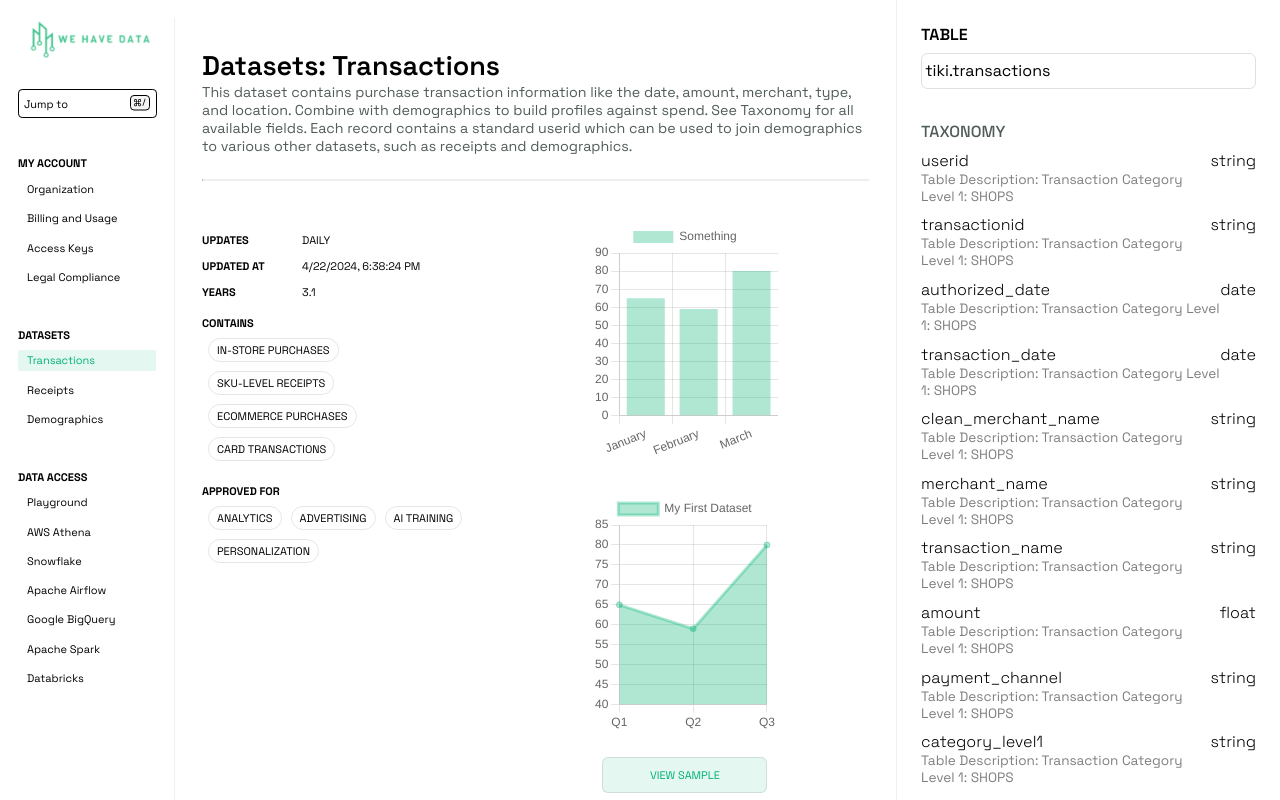
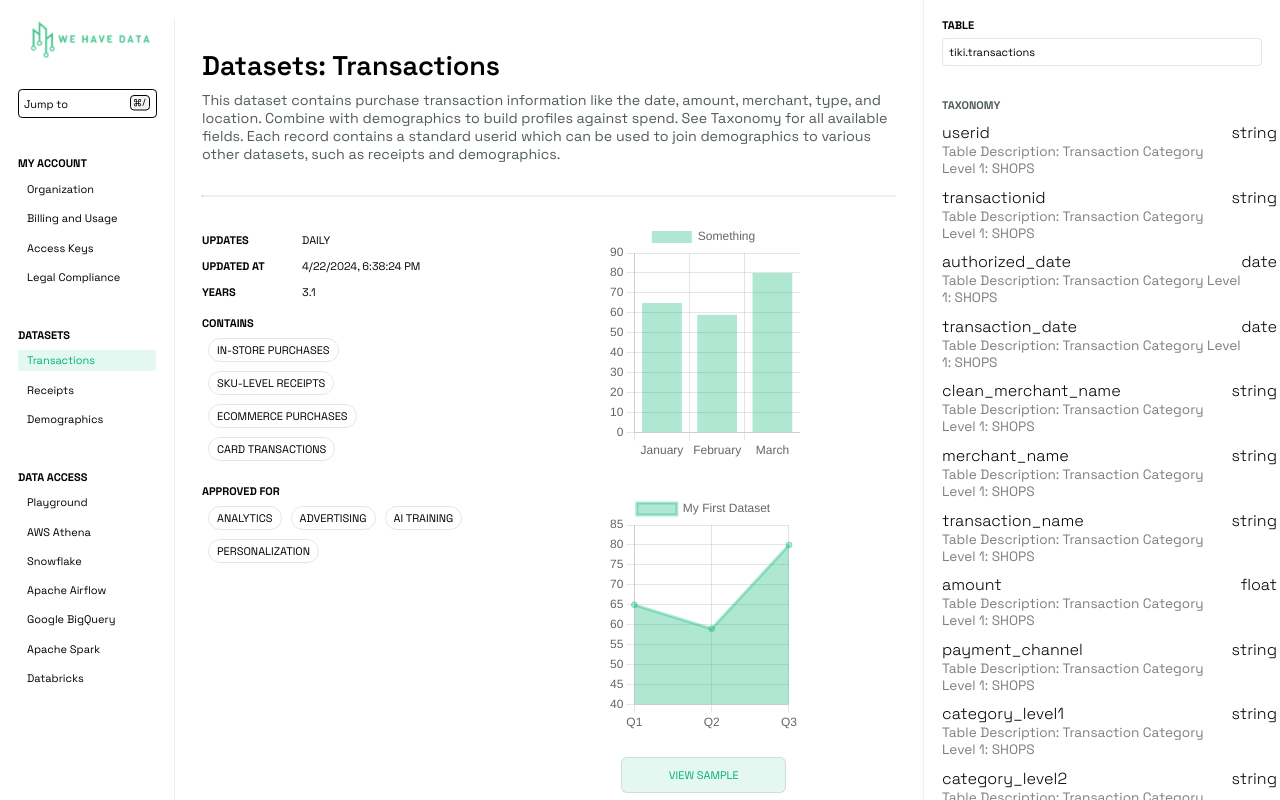
Before and after one commit to tiki/website-client-shop, a Vue app: page / in a window 1280 px wide. Both pictures are taken after a click on the item "Transactions". Shown: the top 800 px of the page. Built offline with nearby package versions, Linux system fonts and the light colour scheme.

Commit message:
wip: pixel perfect third column tweaks

```diff
--- a/src/ContentColumn/ContentColumn.vue
+++ b/src/ContentColumn/ContentColumn.vue
@@ -44,13 +44,12 @@ const closeDrawer = () => {
   flex-direction: column;
   width: 50rem;
   padding: 3rem 1.6875rem;
-  gap: 0.5rem;
   align-items: flex-start;
   align-self: stretch;
 }
 
 .slot-container {
-  margin-top: 2em;
+  margin-top: 1.5rem;
 }
 
 @media (max-width: 1279px) {
--- a/src/ContentColumn/ContentHeader.vue
+++ b/src/ContentColumn/ContentHeader.vue
@@ -47,6 +47,7 @@ console.log(width.value)
 .container {
   display: flex;
   flex-direction: column;
+  gap: 0.5rem;
 }
 
 h1 {
@@ -68,7 +69,7 @@ h2 {
 }
 
 hr {
-  margin-top: 1.5em;
+  margin-top: 1.5rem;
   border-top: 1px solid #00000010;
 }
 
--- a/src/TableColumn/TableColumn.vue
+++ b/src/TableColumn/TableColumn.vue
@@ -11,10 +11,20 @@ defineProps({
 </script>
 
 <template>
-  <div>
+  <div class="table-column">
     <table-column-header :table="table" />
     <table-taxonomy :table="table" />
   </div>
 </template>
 
-<style scoped></style>
+<style scoped>
+.table-column {
+  display: flex;
+  padding: 1.125rem;
+  flex-direction: column;
+  align-items: flex-start;
+  gap: 2rem;
+  flex: 1 0 0;
+  align-self: stretch;
+}
+</style>
--- a/src/TableColumn/TableColumnHeader.vue
+++ b/src/TableColumn/TableColumnHeader.vue
@@ -8,21 +8,40 @@ const props = defineProps({
 </script>
 
 <template>
-  <h1>TABLE</h1>
-  <div class="table-name">tiki.{{ table.toLowerCase() }}</div>
+  <div class="header-container">
+    <h1>TABLE</h1>
+    <div class="table-name">tiki.{{ table.toLowerCase() }}</div>
+  </div>
 </template>
 
 <style scoped>
+.header-container {
+  display: flex;
+  flex-direction: column;
+  align-items: flex-start;
+  gap: 0.375rem;
+  align-self: stretch;
+}
 h1 {
-  font-size: 1em;
-  margin-bottom: 0.5em;
-  font-weight: 600;
+  font-size: 0.6875rem;
+  font-style: normal;
+  font-weight: 700;
+  line-height: normal;
+  text-transform: uppercase;
 }
 
 .table-name {
-  border: 1px solid #00000020;
-  padding: 0.4em 0.2em;
-  border-radius: 0.4em;
-  margin-bottom: 2em;
+  border-radius: 0.25rem;
+  border: 1px solid rgba(0, 0, 0, 0.1);
+  display: flex;
+  padding: 0.375rem;
+  flex-direction: column;
+  align-items: flex-start;
+  align-self: stretch;
+  font-size: 0.6875rem;
+  font-style: normal;
+  font-weight: 400;
+  line-height: normal;
+  text-transform: lowercase;
 }
 </style>
--- a/src/TableColumn/TableTaxonomy.vue
+++ b/src/TableColumn/TableTaxonomy.vue
@@ -40,11 +40,22 @@ const checkTable = () => {
 </template>
 
 <style scoped>
+.table-taxonomy-container {
+  display: flex;
+  flex-direction: column;
+  align-items: flex-start;
+  gap: 0.625rem;
+  flex: 1 0 0;
+  align-self: stretch;
+}
+
 h2 {
-  font-size: 1em;
-  margin-bottom: 0.5em;
   color: var(--secondary-text-color);
-  font-weight: 500;
+  font-size: 0.6875rem;
+  font-style: normal;
+  font-weight: 700;
+  line-height: normal;
+  text-transform: uppercase;
 }
 li {
   list-style-type: none;
--- a/src/ThirdColumn/ThirdColumn.vue
+++ b/src/ThirdColumn/ThirdColumn.vue
@@ -22,14 +22,14 @@ const closeDrawer = () => {
 <style scoped>
 .table-column-container {
   height: 100vh;
-  width: 30%;
-  margin-top: 1.5em;
-  padding: 0 1.5em;
+  width: 22.25rem;
+  /* margin-top: 1.5em; */
+  /* padding: 0 1.5em; */
 }
 
 @media (max-width: 1279px) {
   .table-column-container {
-    width: 100%;
+    /* width: 100%; */
     height: auto;
   }
 }
```
